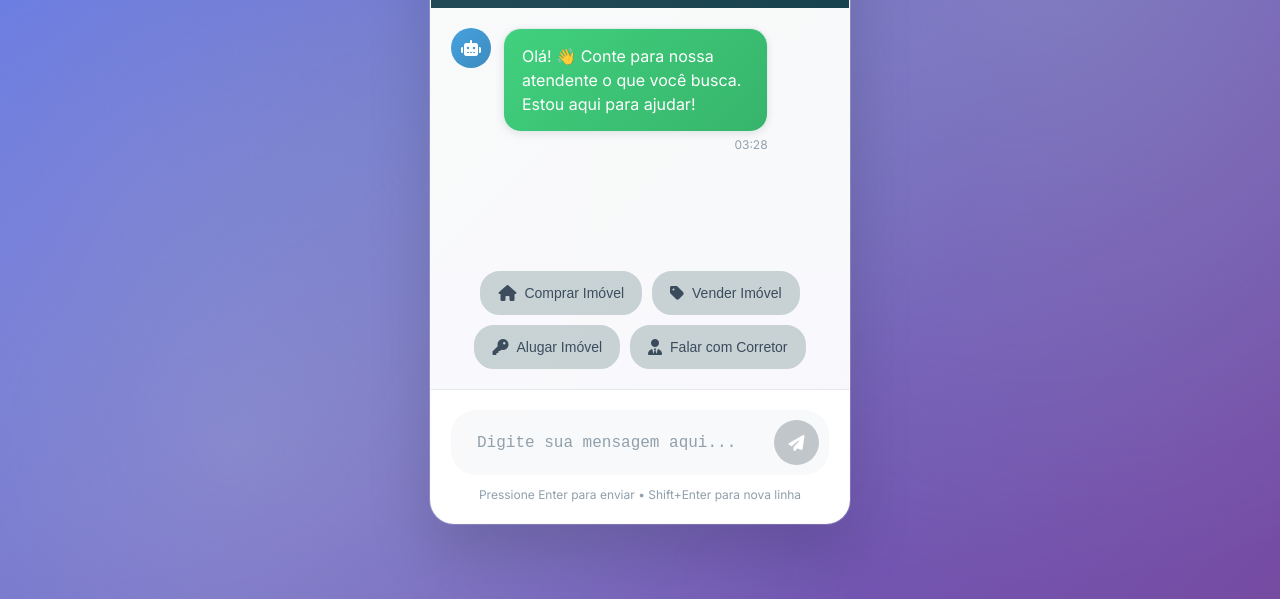
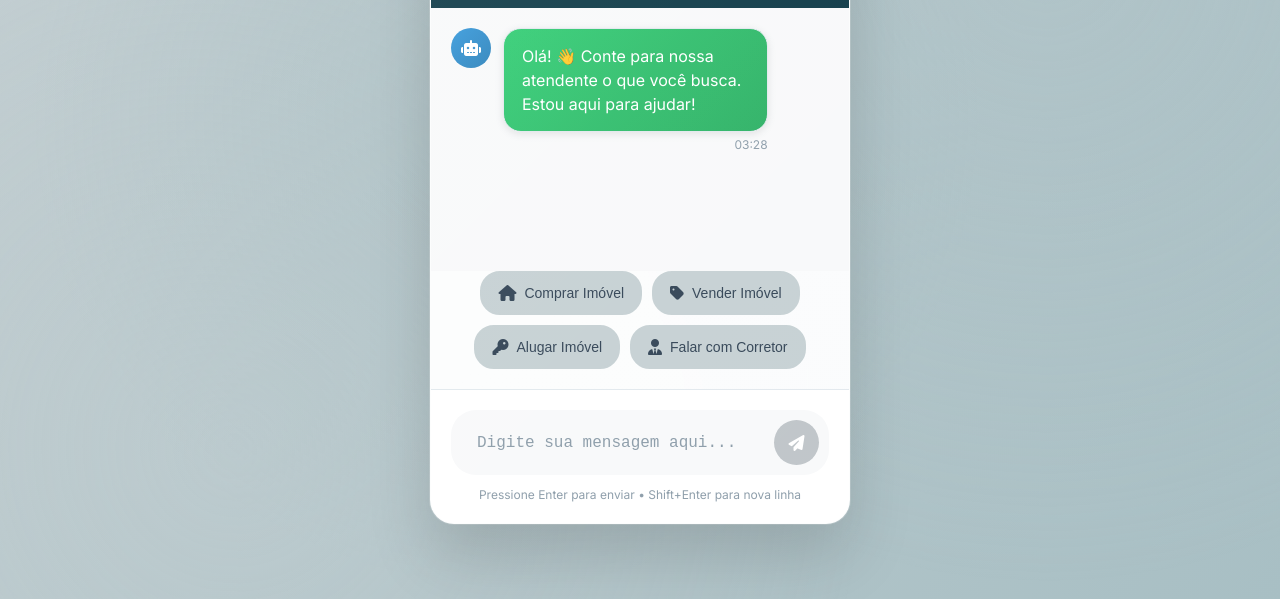
Before and after one commit to Williambica/Garcia, a website: page index.html in a window 1280 px wide. Shown: the part 201-800 px from the top of the page. Drawn offline with Linux system fonts and the light colour scheme; no server answers.

Commit message:
fix: Corrige gradiente de fundo para cores cinza/azul claro
- Aplica definitivamente as cores #C4CFD2 -> #A8BFC4
- Remove o gradiente roxo/azul anterior

```diff
--- a/styles.css
+++ b/styles.css
@@ -8,7 +8,7 @@
 body {
     font-family: 'Inter', -apple-system, BlinkMacSystemFont, 'Segoe UI', Roboto, sans-serif;
     font-feature-settings: 'cv02', 'cv03', 'cv04', 'cv11';
-    background: linear-gradient(135deg, #667eea 0%, #764ba2 100%);
+    background: linear-gradient(135deg, #C4CFD2 0%, #A8BFC4 100%);
     min-height: 100vh;
     display: flex;
     align-items: center;
```
